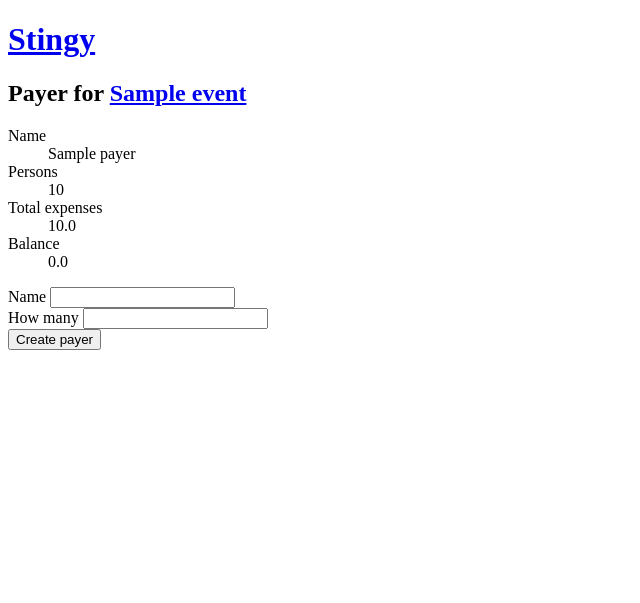
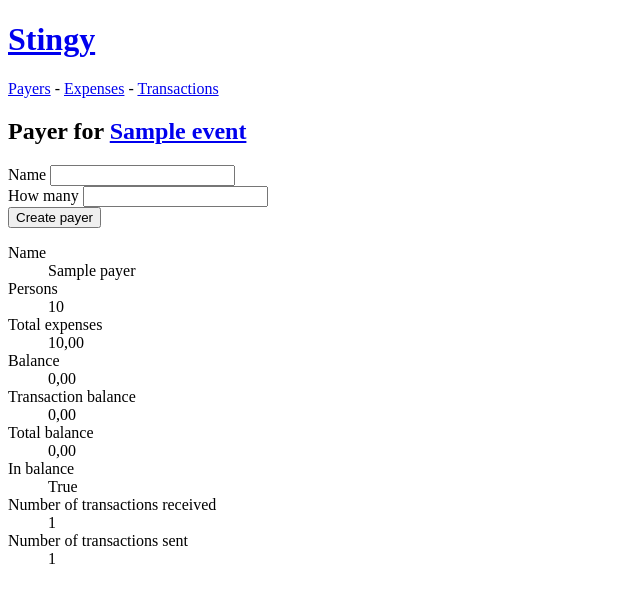
Before and after one commit to alphabits/stingy, a Flask app: a page that uses stingy/templates/layout.html in a window 1280 px wide. Shown: the top 603 px of the page, without its empty margins (0-640 px from the left). Run offline with Flask 2, Linux system fonts and the light colour scheme; tables that the repository leaves empty hold one stand-in row (values such as "Sample post"); some libraries are stand-ins or nearby versions.

Commit message:
Fixed bug in transaction generation algorithm. Added generate button. Minor changes to expense- and payer-view

```diff
--- a/stingy/__init__.py
+++ b/stingy/__init__.py
@@ -1,10 +1,12 @@
 from flask import Flask
 
 import stingy.config as config
+from stingy.utils import money_format
 
 
 app = Flask(__name__)
 app.config.from_object(config)
 
+app.template_filter('money')(money_format)
 
 import stingy.views
--- a/stingy/models.py
+++ b/stingy/models.py
@@ -82,10 +82,10 @@ class Event(Base, DBModel, Timestampable):
     def generate_transactions(self):
         if len(self.payers) < 2:
             return
-        while self.unbalanced_payers_exists():
+        while self.unbalanced_payer_exists():
             self.balance_one_payer()
 
-    def unbalanced_payers_exists(self):
+    def unbalanced_payer_exists(self):
         for p in self.payers:
             if not p.in_balance():
                 return True
@@ -106,16 +106,14 @@ class Event(Base, DBModel, Timestampable):
     def _balance_one_payer(self, payer, all_payers):
         if payer.is_creditor():
             all_payers.reverse()
-        while all_payers:
+        while not payer.in_balance() and all_payers:
             if payer.is_creditor():
                 from_ = all_payers.pop()
                 to = payer
             else:
                 from_ = payer
                 to = all_payers.pop()
-            amount = min(abs(from_.get_balance()), to.get_balance())
-            if abs(amount) < 0.1:
-                break
+            amount = min(abs(from_.get_balance()), abs(to.get_balance()))
             t = Transaction(from_=from_, to=to, event=self, amount=amount)
             t.save()
 
--- a/stingy/templates/_helpers.html
+++ b/stingy/templates/_helpers.html
@@ -19,3 +19,7 @@ vim:filetype=htmljinja
 {%- macro event_link(event) -%}
 <a href="{{ url_for('event_details', slug=event.slug) }}">{{ event.name }}</a>
 {%- endmacro -%}
+
+{%- macro menu(event) -%}
+<p><a href="{{ url_for('payer_overview', slug=event.slug) }}">Payers</a> - <a href="{{ url_for('expense_overview', slug=event.slug) }}">Expenses</a> - <a href="{{ url_for('transaction_overview', slug=event.slug) }}">Transactions</a></p>
+{%- endmacro -%}
--- a/stingy/templates/event_details.html
+++ b/stingy/templates/event_details.html
@@ -1,7 +1,7 @@
 {% extends 'layout.html' %}
+{%- from "_helpers.html" import menu -%}
+{% block menu %}{{ menu(event) }}{% endblock %}
 {% block content %}
 <h2>{{ event.name_label }}</h2>
-<h3>Amount per person: {{ event.amount_pr_person }}</h3>
-<p><a href="{{ url_for('payer_overview', slug=event.slug) }}">Show the payers</a></p>
-<p><a href="{{ url_for('expense_overview', slug=event.slug) }}">Show the expenses</a></p>
+<h3>Amount per person: {{ event.amount_pr_person|money }}</h3>
 {% endblock %}
--- a/stingy/templates/layout.html
+++ b/stingy/templates/layout.html
@@ -10,6 +10,7 @@
 
         <h1><a href="{{ url_for('index') }}">Stingy</a></h1>
 
+        {% block menu %}{% endblock %}
         {% block content %}{% endblock %}
 
     </body>
--- a/stingy/templates/payer_overview.html
+++ b/stingy/templates/payer_overview.html
@@ -1,7 +1,14 @@
 {% extends 'layout.html' %}
-{%- from "_helpers.html" import render_field, event_link -%}
+{%- from "_helpers.html" import render_field, event_link, menu -%}
+{% block menu %}{{ menu(event) }}{% endblock %}
 {% block content %}
 <h2>Payer for {{ event_link(event) }}</h2>
+<form action="" method="post">
+{%- for field in form -%}
+{{ render_field(field) }}
+{%- endfor -%}
+<input type="submit" name="create_payer" value="Create payer" />
+</form>
 {%- for payer in event.payers -%}
 <dl>
     <dt>Name</dt>
@@ -9,15 +16,19 @@
     <dt>Persons</dt>
     <dd>{{ payer.weight }}</dd>
     <dt>Total expenses</dt>
-    <dd>{{ payer.total_expenses }}</dd>
+    <dd>{{ payer.total_expenses|money }}</dd>
     <dt>Balance</dt>
-    <dd>{{ payer.balance }}</dd>
+    <dd>{{ payer.balance|money }}</dd>
+    <dt>Transaction balance</dt>
+    <dd>{{ payer.transaction_balance|money }}</dd>
+    <dt>Total balance</dt>
+    <dd>{{ payer.balance_with_transactions|money }}</dd>
+    <dt>In balance</dt>
+    <dd>{{ payer.in_balance() }}</dd>
+    <dt>Number of transactions received</dt>
+    <dd>{{ payer.transactions_in|length }}
+    <dt>Number of transactions sent</dt>
+    <dd>{{ payer.transactions_out|length }}
 </dl>
 {%- endfor -%}
-<form action="" method="post">
-{%- for field in form -%}
-{{ render_field(field) }}
-{%- endfor -%}
-<input type="submit" name="create_payer" value="Create payer" />
-</form>
 {% endblock %}
--- a/stingy/utils.py
+++ b/stingy/utils.py
@@ -4,3 +4,17 @@ import string
 
 def get_random_string(length=16, chars=string.ascii_lowercase+string.digits):
     return ''.join([random.choice(chars) for x in range(length)])
+
+def group(s):
+    groups = []
+    while s and s[-1].isdigit():
+        groups.append(s[-3:])
+        s = s[:-3]
+    return s + '.'.join(reversed(groups))
+
+def money_format(value):
+    if value is None:
+        return ''
+    string = '{0:.2f}'.format(value)
+    integer, decimal = string.split('.')
+    return group(integer) + ',' + decimal
--- a/stingy/views.py
+++ b/stingy/views.py
@@ -50,8 +50,9 @@ def expense_overview(slug):
         return redirect(url_for('expense_overview', slug=event.slug))
     return render_template('expense_overview.html', **locals())
 
-@app.route('/events/<slug>/transactions')
+@app.route('/events/<slug>/transactions', methods=['GET', 'POST'])
 def transaction_overview(slug):
     event = get_event_or_abort(slug)
-    event.regenerate_transactions()
+    if request.method == 'POST' and 'regenerate' in request.form:
+        event.regenerate_transactions()
     return render_template('transaction_overview.html', **locals())
```
Also changed, not shown: stingy/templates/expense_overview.html (+8 -5 lines), stingy/templates/transaction_overview.html (+8 -2 lines).
